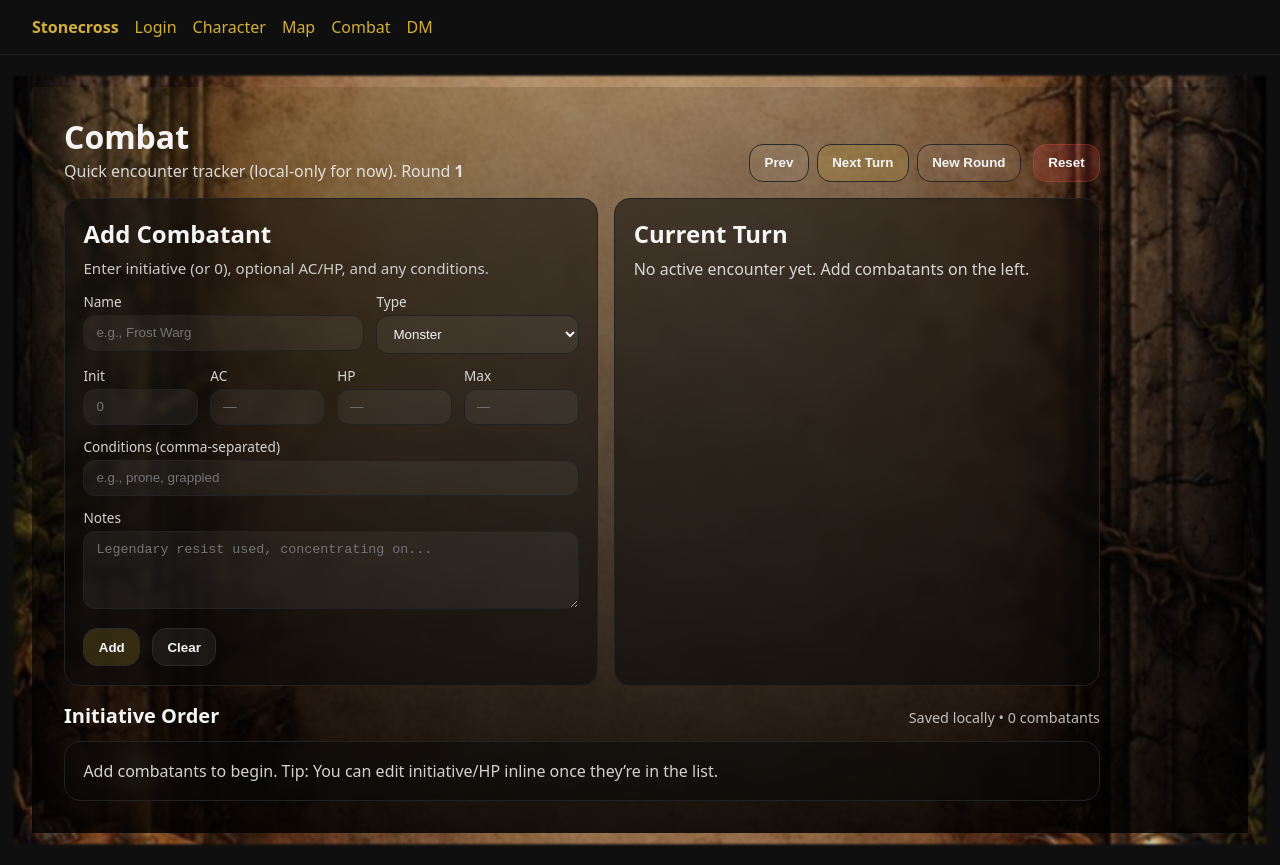
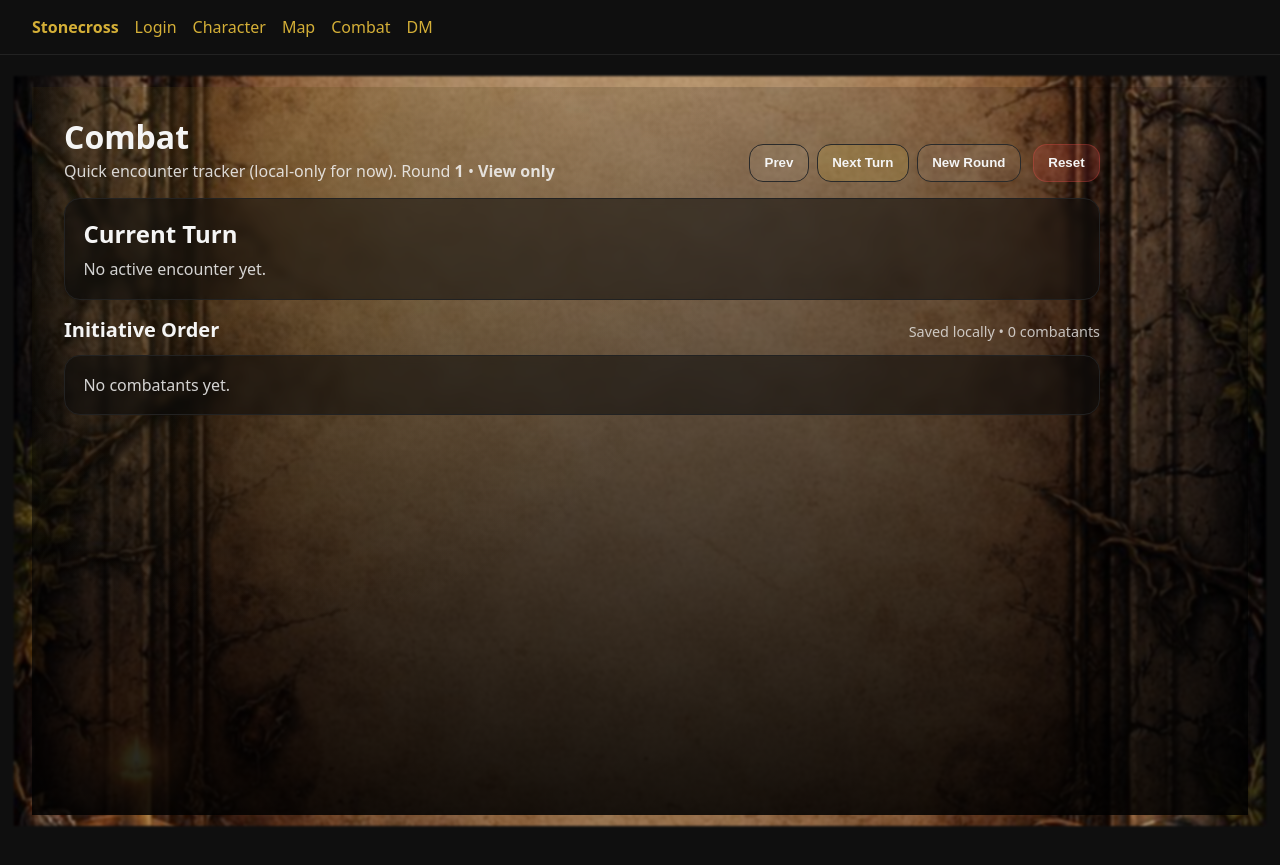
Before and after one commit to jbeldiman/stronecross-chronicles, a Next.js app: page /combat in a window 1280 px wide. Built offline with nearby package versions, Linux system fonts and the light colour scheme.

Commit message:
Make combat page view-only for players

```diff
--- a/src/app/combat/page.tsx
+++ b/src/app/combat/page.tsx
@@ -24,6 +24,7 @@ type EncounterState = {
 };
 
 const STORAGE_KEY = "stonecross.combat.v1";
+const AUTH_SESSION_KEY = "stonecross.session.v1";
 
 function uid() {
   return `${Date.now().toString(36)}-${Math.random().toString(36).slice(2, 9)}`;
@@ -40,7 +41,7 @@ function safeInt(v: string, fallback: number) {
 
 function loadEncounter(): EncounterState {
   if (typeof window === "undefined") {
-    return { round: 1, turnIndex: 0, combatants: [], lastUpdatedAt: new Date().toISOString() };
+    return { round: 1, turnIndex: 0, combatants: [], lastUpdatedAt: "" };
   }
 
   try {
@@ -64,10 +65,10 @@ function loadEncounter(): EncounterState {
         conditions: Array.isArray(c.conditions) ? c.conditions.filter((s) => typeof s === "string") : [],
         notes: typeof c.notes === "string" ? c.notes : "",
       })),
-      lastUpdatedAt: typeof parsed.lastUpdatedAt === "string" ? parsed.lastUpdatedAt : new Date().toISOString(),
+      lastUpdatedAt: typeof parsed.lastUpdatedAt === "string" ? parsed.lastUpdatedAt : "",
     };
   } catch {
-    return { round: 1, turnIndex: 0, combatants: [], lastUpdatedAt: new Date().toISOString() };
+    return { round: 1, turnIndex: 0, combatants: [], lastUpdatedAt: "" };
   }
 }
 
@@ -85,17 +86,31 @@ function sortByInitiativeDesc(list: Combatant[]) {
   });
 }
 
+function getRoleFromLocalStorage(): "dm" | "player" {
+  try {
+    const raw = localStorage.getItem(AUTH_SESSION_KEY);
+    if (!raw) return "player";
+    const parsed = JSON.parse(raw);
+    return parsed?.username === "jbeldiman" ? "dm" : "player";
+  } catch {
+    return "player";
+  }
+}
+
 export default function CombatPage() {
-  // ✅ FIX: hydrate via lazy initializer (no setState in effect)
-  const [state, setState] = useState<EncounterState>(() => {
-    const loaded = loadEncounter();
-    return { ...loaded, combatants: sortByInitiativeDesc(loaded.combatants) };
-  });
+  const [isClient, setIsClient] = useState(false);
+  const [role, setRole] = useState<"dm" | "player">("player");
+  const isDm = role === "dm";
 
-  // ✅ FIX: avoid saving immediately on first render
+  const [state, setState] = useState<EncounterState>(() => ({
+    round: 1,
+    turnIndex: 0,
+    combatants: [],
+    lastUpdatedAt: "",
+  }));
+
   const hasHydrated = useRef(false);
 
-  // Add combatant form
   const [name, setName] = useState("");
   const [kind, setKind] = useState<CombatantType>("Monster");
   const [initiative, setInitiative] = useState("");
@@ -108,19 +123,29 @@ export default function CombatPage() {
   const listRef = useRef<HTMLDivElement | null>(null);
 
   useEffect(() => {
+    setIsClient(true);
+    setRole(getRoleFromLocalStorage());
+
+    const loaded = loadEncounter();
+    setState({ ...loaded, combatants: sortByInitiativeDesc(loaded.combatants) });
+  }, []);
+
+  useEffect(() => {
+    if (!isClient) return;
     if (!hasHydrated.current) {
       hasHydrated.current = true;
       return;
     }
+    if (!isDm) return;
     saveEncounter(state);
-  }, [state]);
+  }, [state, isDm, isClient]);
 
   const ordered = useMemo(() => sortByInitiativeDesc(state.combatants), [state.combatants]);
-  const active = ordered.length
-    ? ordered[clamp(state.turnIndex, 0, Math.max(ordered.length - 1, 0))]
-    : null;
+  const active = ordered.length ? ordered[clamp(state.turnIndex, 0, Math.max(ordered.length - 1, 0))] : null;
 
   function setOrdered(next: Combatant[], preserveActiveId?: string) {
+    if (!isDm) return;
+
     const sorted = sortByInitiativeDesc(next);
     let nextTurnIndex = state.turnIndex;
 
@@ -137,7 +162,8 @@ export default function CombatPage() {
   }
 
   function resetEncounter() {
-    setState({ round: 1, turnIndex: 0, combatants: [], lastUpdatedAt: new Date().toISOString() });
+    if (!isDm) return;
+    setState({ round: 1, turnIndex: 0, combatants: [], lastUpdatedAt: "" });
     setName("");
     setKind("Monster");
     setInitiative("");
@@ -149,6 +175,8 @@ export default function CombatPage() {
   }
 
   function addCombatant() {
+    if (!isDm) return;
+
     const n = name.trim();
     if (!n) return;
 
@@ -190,11 +218,13 @@ export default function CombatPage() {
   }
 
   function removeCombatant(id: string) {
+    if (!isDm) return;
     const preserveId = active?.id === id ? undefined : active?.id;
     setOrdered(state.combatants.filter((c) => c.id !== id), preserveId);
   }
 
   function updateCombatant(id: string, patch: Partial<Combatant>) {
+    if (!isDm) return;
     const preserveId = active?.id;
     setOrdered(
       state.combatants.map((c) => (c.id === id ? { ...c, ...patch } : c)),
@@ -203,6 +233,7 @@ export default function CombatPage() {
   }
 
   function nextTurn() {
+    if (!isDm) return;
     if (ordered.length === 0) return;
     setState((s) => {
       const nextIndex = s.turnIndex + 1;
@@ -214,6 +245,7 @@ export default function CombatPage() {
   }
 
   function prevTurn() {
+    if (!isDm) return;
     if (ordered.length === 0) return;
     setState((s) => {
       const prevIndex = s.turnIndex - 1;
@@ -229,14 +261,42 @@ export default function CombatPage() {
   }
 
   function startNewRound() {
+    if (!isDm) return;
     if (ordered.length === 0) return;
     setState((s) => ({ ...s, round: s.round + 1, turnIndex: 0 }));
   }
 
   function focusTurn(id: string) {
+    if (!isDm) return;
     const idx = ordered.findIndex((c) => c.id === id);
     if (idx < 0) return;
     setState((s) => ({ ...s, turnIndex: idx }));
+  }
+
+  if (!isClient) {
+    return (
+      <main className="sc-page">
+        <div className="sc-bg" style={{ backgroundImage: "url('/backgrounds/character.jpg')" }} />
+        <div className="sc-overlay" />
+        <div className="sc-content" style={{ padding: "2rem" }}>
+          <header
+            style={{
+              display: "flex",
+              alignItems: "flex-end",
+              justifyContent: "space-between",
+              gap: "1rem",
+            }}
+          >
+            <div>
+              <h1 style={{ fontSize: "2rem", lineHeight: 1.1 }}>Combat</h1>
+              <p style={{ opacity: 0.85, marginTop: "0.35rem" }}>
+                Quick encounter tracker (local-only for now). Round <strong>1</strong>
+              </p>
+            </div>
+          </header>
+        </div>
+      </main>
+    );
   }
 
   return (
@@ -256,34 +316,47 @@ export default function CombatPage() {
           <div>
             <h1 style={{ fontSize: "2rem", lineHeight: 1.1 }}>Combat</h1>
             <p style={{ opacity: 0.85, marginTop: "0.35rem" }}>
-              Quick encounter tracker (local-only for now). Round{" "}
-              <strong>{state.round}</strong>
+              Quick encounter tracker (local-only for now). Round <strong>{state.round}</strong>
               {active ? (
                 <>
                   {" "}
                   • Current: <strong>{active.name}</strong>
                 </>
               ) : null}
+              {!isDm ? (
+                <>
+                  {" "}
+                  • <strong>View only</strong>
+                </>
+              ) : null}
             </p>
           </div>
 
           <div style={{ display: "flex", gap: "0.5rem", flexWrap: "wrap", justifyContent: "flex-end" }}>
-            <button onClick={prevTurn} style={ghostBtn} disabled={ordered.length === 0}>
+            <button onClick={prevTurn} style={ghostBtn} disabled={!isDm || ordered.length === 0}>
               Prev
             </button>
-            <button onClick={nextTurn} style={btn} disabled={ordered.length === 0}>
+            <button onClick={nextTurn} style={btn} disabled={!isDm || ordered.length === 0}>
               Next Turn
             </button>
-            <button onClick={startNewRound} style={ghostBtn} disabled={ordered.length === 0}>
+            <button onClick={startNewRound} style={ghostBtn} disabled={!isDm || ordered.length === 0}>
               New Round
             </button>
-            <button onClick={resetEncounter} style={{ ...dangerBtn, marginLeft: "0.25rem" }}>
+            <button onClick={resetEncounter} style={{ ...dangerBtn, marginLeft: "0.25rem" }} disabled={!isDm}>
               Reset
             </button>
           </div>
         </header>
 
-        <section style={{ display: "grid", gridTemplateColumns: "1.1fr 1fr", gap: "1rem", marginTop: "1rem" }}>
+        <section
+          style={{
+            display: "grid",
+            gridTemplateColumns: isDm ? "1.1fr 1fr" : "1fr",
+            gap: "1rem",
+            marginTop: "1rem",
+          }}
+        >
+          {isDm ? (
             <div style={card}>
               <h2 style={{ marginBottom: "0.5rem" }}>Add Combatant</h2>
               <p style={{ opacity: 0.8, fontSize: "0.95rem", marginBottom: "0.85rem" }}>
@@ -371,6 +444,7 @@ export default function CombatPage() {
                 </button>
               </div>
             </div>
+          ) : null}
 
           <div style={card}>
             <h2 style={{ marginBottom: "0.5rem" }}>Current Turn</h2>
@@ -401,11 +475,11 @@ export default function CombatPage() {
                     <div style={{ opacity: 0.8, fontSize: "0.9rem" }}>HP</div>
                     <div style={{ display: "flex", alignItems: "center", gap: "0.5rem", marginTop: "0.35rem", flexWrap: "wrap" }}>
                       <HpPill c={active} />
-                      <HpAdjust c={active} onChange={(nextHp) => updateCombatant(active.id, { hp: nextHp })} />
+                      {isDm ? <HpAdjust c={active} onChange={(nextHp) => updateCombatant(active.id, { hp: nextHp })} /> : null}
                       <button
                         style={ghostBtnSmall}
                         onClick={() => updateCombatant(active.id, { hp: active.maxHp ?? active.hp })}
-                        disabled={typeof active.maxHp !== "number"}
+                        disabled={!isDm || typeof active.maxHp !== "number"}
                         title={typeof active.maxHp !== "number" ? "Set Max HP to use" : "Set HP to Max"}
                       >
                         Full
@@ -426,7 +500,8 @@ export default function CombatPage() {
                               })
                             }
                             style={condPill}
-                            title="Click to remove"
+                            disabled={!isDm}
+                            title={isDm ? "Click to remove" : undefined}
                           >
                             {cnd}
                           </button>
@@ -436,6 +511,7 @@ export default function CombatPage() {
                       )}
                     </div>
 
+                    {isDm ? (
                       <div style={{ display: "flex", gap: "0.5rem", marginTop: "0.6rem" }}>
                         <input
                           placeholder="add condition"
@@ -451,6 +527,7 @@ export default function CombatPage() {
                           }}
                         />
                       </div>
+                    ) : null}
                   </div>
                 </div>
 
@@ -459,13 +536,14 @@ export default function CombatPage() {
                   <textarea
                     value={active.notes || ""}
                     onChange={(e) => updateCombatant(active.id, { notes: e.target.value })}
+                    readOnly={!isDm}
                     style={{ ...input, minHeight: 92, resize: "vertical", marginTop: "0.35rem" }}
                     placeholder="What matters right now…"
                   />
                 </div>
               </div>
             ) : (
-              <p style={{ opacity: 0.85 }}>No active encounter yet. Add combatants on the left.</p>
+              <p style={{ opacity: 0.85 }}>No active encounter yet.</p>
             )}
           </div>
         </section>
@@ -484,18 +562,7 @@ export default function CombatPage() {
                 const isActive = active?.id === c.id;
                 return (
                   <div key={c.id} style={{ ...row, borderColor: isActive ? "#d4af37" : "#222" }}>
-                    <button
-                      onClick={() => focusTurn(c.id)}
-                      style={{
-                        textAlign: "left",
-                        background: "transparent",
-                        border: "none",
-                        color: "inherit",
-                        cursor: "pointer",
-                        padding: 0,
-                      }}
-                      title="Make active"
-                    >
+                    <div style={{ textAlign: "left" }}>
                       <div style={{ display: "flex", gap: "0.6rem", alignItems: "baseline", flexWrap: "wrap" }}>
                         <span
                           style={{
@@ -530,8 +597,9 @@ export default function CombatPage() {
                           </>
                         ) : null}
                       </div>
-                    </button>
+                    </div>
 
+                    {isDm ? (
                       <div style={{ display: "flex", gap: "0.5rem", alignItems: "center", flexWrap: "wrap" }}>
                         <input
                           value={String(c.initiative)}
@@ -578,14 +646,13 @@ export default function CombatPage() {
                           Remove
                         </button>
                       </div>
+                    ) : null}
                   </div>
                 );
               })
             ) : (
               <div style={card}>
-                <p style={{ opacity: 0.85 }}>
-                  Add combatants to begin. Tip: You can edit initiative/HP inline once they’re in the list.
-                </p>
+                <p style={{ opacity: 0.85 }}>No combatants yet.</p>
               </div>
             )}
           </div>
@@ -632,8 +699,6 @@ function HpAdjust({ c, onChange }: { c: Combatant; onChange: (nextHp: number) =>
     </div>
   );
 }
-
-/* ---------- styles ---------- */
 
 const card: React.CSSProperties = {
   border: "1px solid #222",
@@ -740,6 +805,5 @@ const pill: React.CSSProperties = {
 
 const condPill: React.CSSProperties = {
   ...pill,
-  cursor: "pointer",
   background: "rgba(255,255,255,0.05)",
 };
```
Lines whose indentation alone changed are shown as unchanged.
